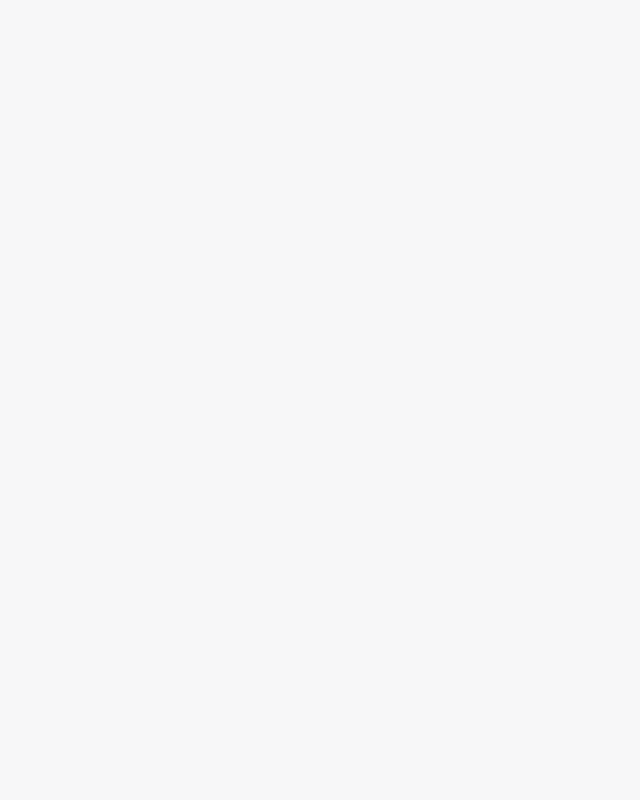
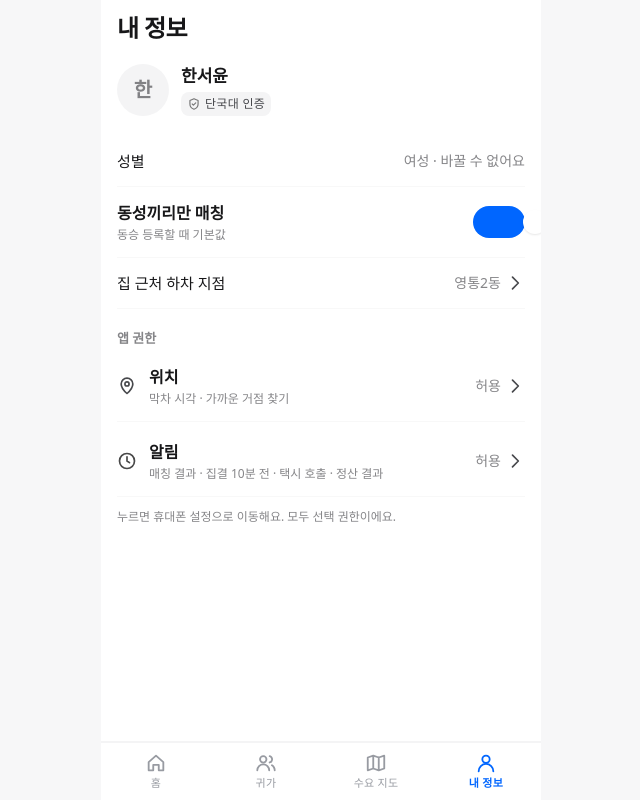
Before and after one commit to owlly-team/owlly-client, a React (Vite) app: page /my-info in a window 1280 px wide. Before the commit this address had no page. Shown: the whole page, without its empty margins (319-959 px from the left). Built offline with nearby package versions, Linux system fonts and the light colour scheme; a web font is replaced by a local one.

Commit message:
feat: 내 정보 탭 화면 추가

```diff
--- /dev/null
+++ b/src/features/mypage/components/InfoRow.jsx
@@ -0,0 +1,44 @@
+import iconChevronRight from "../../../assets/icons/chevron-right.svg";
+
+export default function InfoRow({
+  icon,
+  title,
+  subtitle,
+  value,
+  chevron = false,
+  onClick,
+  className = "",
+}) {
+  const clickable = Boolean(onClick);
+  const Comp = clickable ? "button" : "div";
+
+  return (
+    <Comp
+      type={clickable ? "button" : undefined}
+      onClick={onClick}
+      className={`flex w-full items-center justify-between gap-3 border-b border-fill-alternative py-3.5 text-left ${className}`}
+    >
+      <div className="flex items-center gap-3">
+        {icon && <img src={icon} alt="" className="size-5 shrink-0" />}
+        <div className="flex flex-col gap-0.5">
+          <p
+            className={
+              subtitle
+                ? "text-body1 font-semibold text-label-normal"
+                : "text-body2 text-label-normal"
+            }
+          >
+            {title}
+          </p>
+          {subtitle && (
+            <p className="text-caption1 text-label-alternative">{subtitle}</p>
+          )}
+        </div>
+      </div>
+      <div className="flex shrink-0 items-center gap-1">
+        {value && <span className="text-label1 text-label-alternative">{value}</span>}
+        {chevron && <img src={iconChevronRight} alt="" className="size-5" />}
+      </div>
+    </Comp>
+  );
+}
--- /dev/null
+++ b/src/features/mypage/pages/MyInfo.jsx
@@ -0,0 +1,91 @@
+import { useState } from "react";
+import Badge from "../../../shared/components/Badge";
+import Switch from "../../../shared/components/Switch";
+import BottomTabBar from "../../../shared/components/BottomTabBar";
+import InfoRow from "../components/InfoRow";
+import iconSchoolCheck from "../../../assets/icons/school-check.svg";
+import iconLocation from "../../../assets/icons/location.svg";
+import iconNotificationClock from "../../../assets/icons/notification-clock.svg";
+
+const defaultProfile = {
+  name: "한서윤",
+  school: "단국대",
+  gender: "여성",
+  dropoff: "영통2동",
+};
+
+export default function MyInfo({ data = defaultProfile }) {
+  const [sameGenderOnly, setSameGenderOnly] = useState(true);
+  const [locationAllowed, setLocationAllowed] = useState(true);
+  const [notificationAllowed, setNotificationAllowed] = useState(true);
+  const [activeTab, setActiveTab] = useState("profile");
+
+  return (
+    <div className="flex flex-1 flex-col justify-between">
+      <div className="flex flex-col gap-5 pt-3">
+        <h1 className="text-title3 font-bold tracking-tight text-label-normal">
+          내 정보
+        </h1>
+
+        <div className="flex items-center gap-3">
+          <span className="flex size-13 shrink-0 items-center justify-center rounded-full bg-fill-normal text-heading2 font-bold text-label-alternative">
+            {data.name[0]}
+          </span>
+          <div className="flex flex-col gap-1">
+            <p className="text-headline2 font-semibold text-label-normal">
+              {data.name}
+            </p>
+            <Badge variant="neutral" icon={iconSchoolCheck}>
+              {data.school} 인증
+            </Badge>
+          </div>
+        </div>
+
+        <div className="flex flex-col">
+          <InfoRow title="성별" value={`${data.gender} · 바꿀 수 없어요`} />
+          <div className="flex items-center justify-between gap-3 border-b border-fill-alternative py-3.5">
+            <div className="flex flex-col gap-0.5">
+              <p className="text-body1 font-semibold text-label-normal">
+                동성끼리만 매칭
+              </p>
+              <p className="text-caption1 text-label-alternative">
+                동승 등록할 때 기본값
+              </p>
+            </div>
+            <Switch checked={sameGenderOnly} onChange={setSameGenderOnly} />
+          </div>
+          <InfoRow title="집 근처 하차 지점" value={data.dropoff} chevron />
+        </div>
+
+        <div className="flex flex-col gap-1">
+          <p className="text-label2 font-semibold text-label-alternative">
+            앱 권한
+          </p>
+          <InfoRow
+            icon={iconLocation}
+            title="위치"
+            subtitle="막차 시각 · 가까운 거점 찾기"
+            value={locationAllowed ? "허용" : "허용 안 함"}
+            chevron
+            onClick={() => setLocationAllowed((value) => !value)}
+          />
+          <InfoRow
+            icon={iconNotificationClock}
+            title="알림"
+            subtitle="매칭 결과 · 집결 10분 전 · 택시 호출 · 정산 결과"
+            value={notificationAllowed ? "허용" : "허용 안 함"}
+            chevron
+            onClick={() => setNotificationAllowed((value) => !value)}
+          />
+          <p className="pt-2 text-caption1 text-label-alternative">
+            누르면 휴대폰 설정으로 이동해요. 모두 선택 권한이에요.
+          </p>
+        </div>
+      </div>
+
+      <div className="-mx-4 pt-4">
+        <BottomTabBar activeTab={activeTab} onTabChange={setActiveTab} />
+      </div>
+    </div>
+  );
+}
--- a/src/routes/AppRouter.jsx
+++ b/src/routes/AppRouter.jsx
@@ -3,6 +3,7 @@ import Layout from "../shared/layout/Layout";
 import Home from "../features/home/pages/Home";
 import LastTrain from "../features/home/pages/LastTrain";
 import SoloTaxi from "../features/home/pages/SoloTaxi";
+import MyInfo from "../features/mypage/pages/MyInfo";
 
 export default function AppRouter() {
   return (
@@ -12,6 +13,7 @@ export default function AppRouter() {
           <Route index element={<Home />} />
           <Route path="last-train" element={<LastTrain />} />
           <Route path="solo-taxi" element={<SoloTaxi />} />
+          <Route path="my-info" element={<MyInfo />} />
         </Route>
       </Routes>
     </BrowserRouter>
```
Also changed, not shown: src/assets/icons/notification-clock.svg (added), src/assets/icons/school-check.svg (added).
